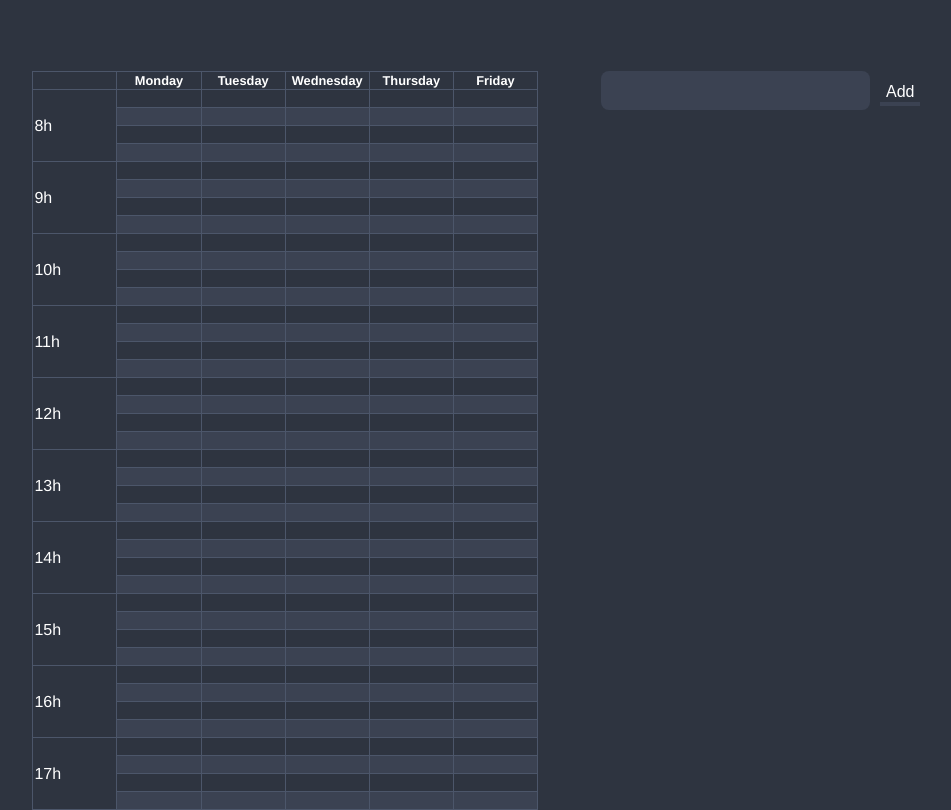
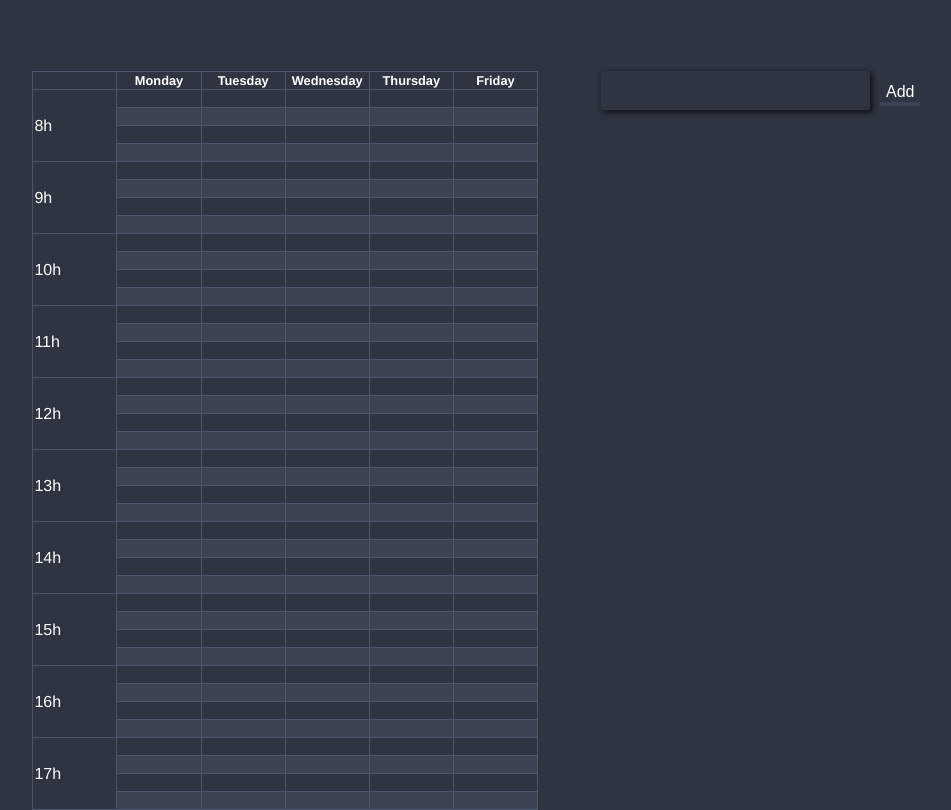
Before and after one commit to jfto23/superscheduler, a Vue app: page / in a window 1280 px wide. Shown: the whole page, without its empty margins (102-1053 px from the left). Built offline with nearby package versions, Linux system fonts and the light colour scheme.

Commit message:
added some more styling on form

```diff
--- a/src/components/ScheduleForm.vue
+++ b/src/components/ScheduleForm.vue
@@ -110,13 +110,14 @@ export default {
 }
 
 input {
-	background-color: #3b4252;
 	border: none;
 	padding: 8px;
-	border-radius: 8px;
 	color: white;
 	font-size: 1.25rem;
 	width: 50%;
+	border-radius: 3px;
+	background: #2e3440;
+	box-shadow: 2px 2px 5px 1px #14161c;
 }
 
 button {
@@ -142,17 +143,17 @@ input:focus{
 }
 li {
 	font-size: 1.5rem;
-	border: 2px solid #3b4252;
 	padding: 10px;
 	overflow: hidden;
 	width: 40%;
 	border-radius: 10px;
-	margin: 2px;
+	margin: 10px;
+	box-shadow: 2px 2px 5px 1px #14161c;
 
 }
 
 .selected {
-	border: 2px solid #8fbcbb;
+	border: 4px solid #3b4252;
 }
 
 .active0 {
```
